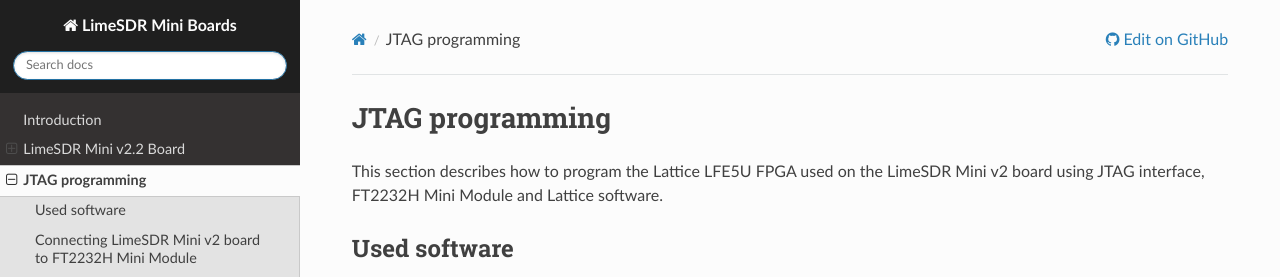
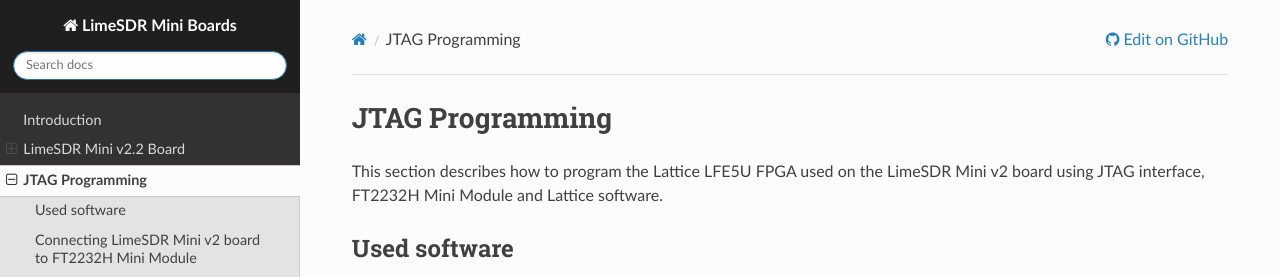
Before and after one commit to myriadrf/LimeSDR-Mini-v2, a Sphinx documentation site: the page built from docs/documentation/jtag-programming.rst, in a window 1280 px wide and 900 px high. Shown: the top 277 px of the window. Built offline with Sphinx 7.4.7 and the Read the Docs theme 3.1.0, drawn with Linux system fonts in a browser that asks for light colours; pages that are not in the unit, such as notebooks, are missing from menus; part of the change alters nothing that is shown.

```diff
--- a/docs/documentation/jtag-programming.rst
+++ b/docs/documentation/jtag-programming.rst
@@ -1,5 +1,8 @@
-JTAG programming
+.. _target3:
+
+JTAG Programming
 ================
+
 
 This section describes how to program the Lattice LFE5U FPGA used on the LimeSDR Mini v2 board using JTAG interface, FT2232H Mini Module and Lattice software.
 
```
